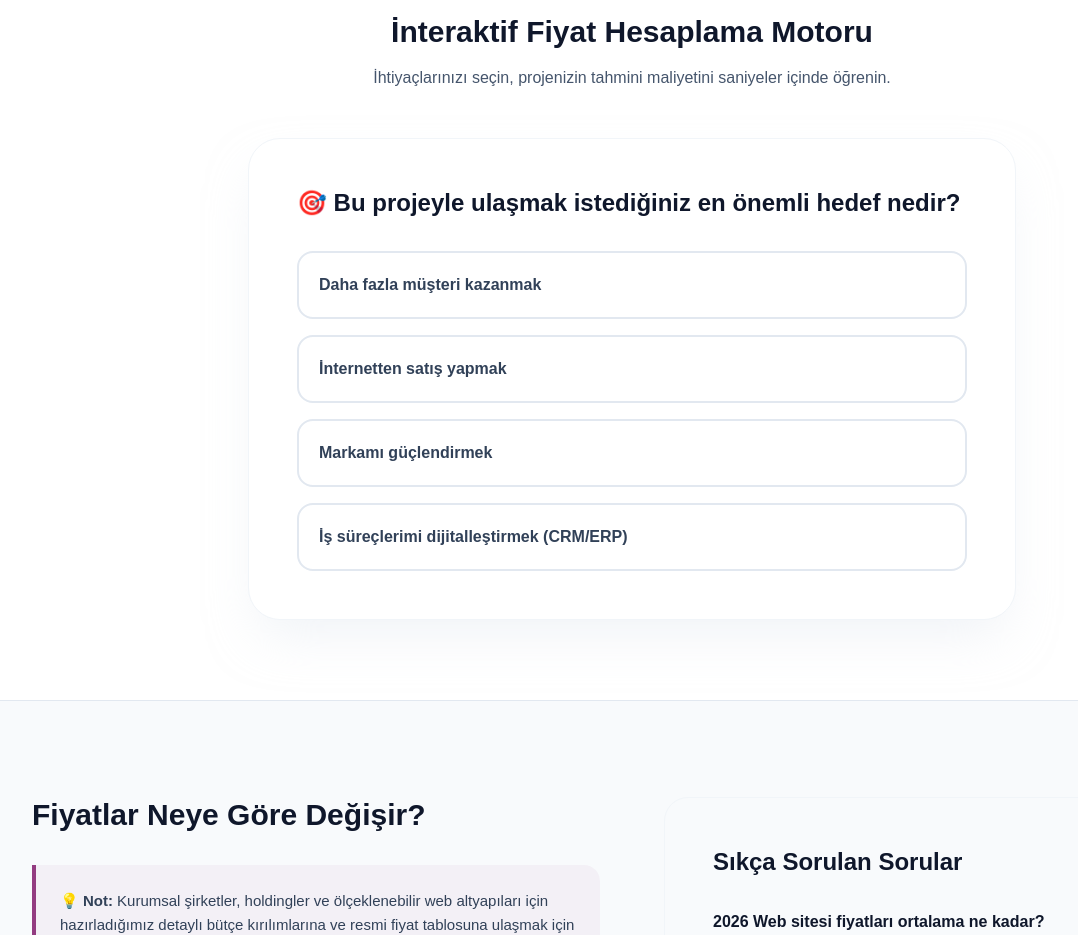
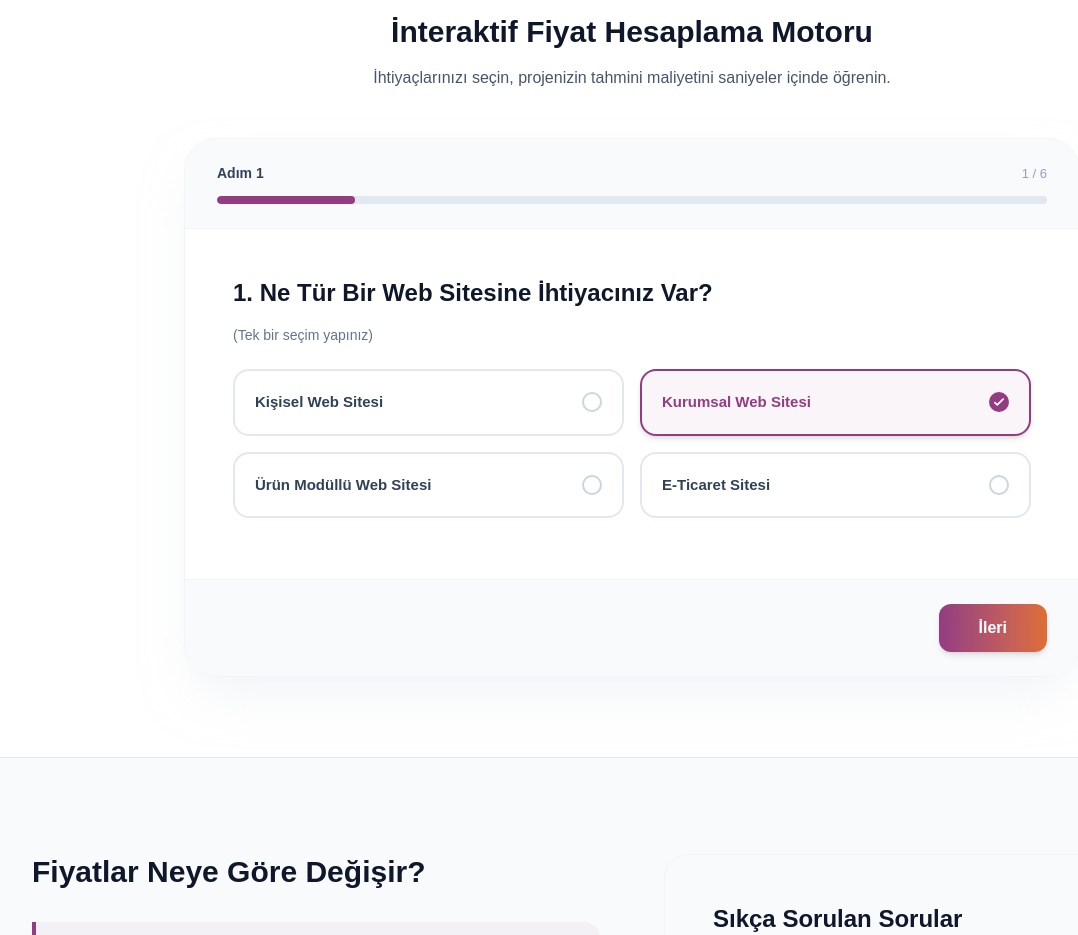
Before and after one commit to elamedya-sudo/eladesign-next, a Next.js app: page /web-sitesi-fiyatlari in a window 1280 px wide. Shown: the part 1160-2095 px from the top of the page, without its empty margins (8-1086 px from the left). Built offline with nearby package versions, Linux system fonts and the light colour scheme.

Commit message:
Fiyat hesaplama eskiye dön

```diff
--- a/app/(main)/web-sitesi-fiyatlari/page.tsx
+++ b/app/(main)/web-sitesi-fiyatlari/page.tsx
@@ -1,5 +1,5 @@
 import Link from "next/link";
-import SalesAdvisor from "@/components/sections/SalesAdvisor";
+import PriceCalculator from "@/components/sections/PriceCalculator";
 
 // 1. GLOBAL VİZYON ODAKLI METADATA & CANONICAL
 export const metadata = {
@@ -154,7 +154,7 @@ export default function PricingPage() {
               <p className="text-slate-600">İhtiyaçlarınızı seçin, projenizin tahmini maliyetini saniyeler içinde öğrenin.</p>
             </div>
 
-            <SalesAdvisor />
+            <PriceCalculator />
           </div>
         </div>
 
--- a/components/sections/SalesAdvisor.tsx
+++ /dev/null
@@ -1,102 +0,0 @@
-"use client";
-
-import { useState } from "react";
-
-const questions = [
-  {
-    id: "q1",
-    title: "🎯 Bu projeyle ulaşmak istediğiniz en önemli hedef nedir?",
-    options: [
-      { id: "lead_gen", label: "Daha fazla müşteri kazanmak", segment: "professional" },
-      { id: "ecommerce", label: "İnternetten satış yapmak", segment: "ecommerce" },
-      { id: "branding", label: "Markamı güçlendirmek", segment: "professional" },
-      { id: "automation", label: "İş süreçlerimi dijitalleştirmek (CRM/ERP)", segment: "enterprise" },
-    ]
-  },
-  {
-    id: "q2",
-    title: "🏢 İşletmenizi en iyi hangisi tanımlar?",
-    options: [
-      { id: "small", label: "Küçük işletme / Yeni kuruluyor", segment: "starter" },
-      { id: "kobi", label: "Büyüyen KOBİ", segment: "professional" },
-      { id: "enterprise", label: "Kurumsal / Çok Şubeli / Uluslararası", segment: "enterprise" },
-    ]
-  },
-  {
-    id: "q3",
-    title: "💰 Projede sizin için en önemli öncelik hangisi?",
-    options: [
-      { id: "budget", label: "En uygun maliyet", segment: "starter" },
-      { id: "balance", label: "Fiyat / Performans dengesi", segment: "professional" },
-      { id: "quality", label: "Uzun ömürlü ve kaliteli çözüm", segment: "professional" },
-      { id: "tech", label: "En gelişmiş teknoloji (AI/API)", segment: "enterprise" },
-    ]
-  }
-];
-
-export default function SalesAdvisor() {
-  const [step, setStep] = useState(0);
-  const [answers, setAnswers] = useState<Record<string, string>>({});
-  const brandColor = "#933c81";
-
-  const handleSelect = (questionId: string, segment: string) => {
-    setAnswers({ ...answers, [questionId]: segment });
-    if (step < questions.length - 1) {
-      setStep(step + 1);
-    } else {
-      setStep(1); // Analiz ekranı
-      setTimeout(() => setStep(2), 2000); // 2 sn analiz süresi
-    }
-  };
-
-  return (
-    <div className="bg-white rounded-[2rem] shadow-2xl shadow-slate-200/50 border border-slate-100 p-8 lg:p-12 max-w-3xl mx-auto min-h-[400px] flex flex-col justify-center">
-
-      {/* Soru Aşaması */}
-      {step === 0 && (
-        <div className="animate-in fade-in duration-500">
-          <h3 className="text-2xl font-extrabold text-slate-900 mb-8">{questions[0].title}</h3>
-          <div className="grid grid-cols-1 gap-4">
-            {questions[0].options.map(opt => (
-              <button key={opt.id} onClick={() => handleSelect(questions[0].id, opt.segment)} className="p-5 rounded-2xl border-2 border-slate-200 hover:border-[#933c81] text-left font-semibold text-slate-700 hover:text-[#933c81] transition-all">
-                {opt.label}
-              </button>
-            ))}
-          </div>
-        </div>
-      )}
-
-      {/* Analiz Ekranı */}
-      {step === 1 && (
-        <div className="text-center animate-pulse">
-          <div className="w-16 h-16 bg-[#933c81]/10 rounded-full flex items-center justify-center mx-auto mb-6">⚙️</div>
-          <h3 className="text-xl font-bold text-slate-900">Dijital Stratejiniz Analiz Ediliyor...</h3>
-          <p className="text-slate-500">İşletme hedeflerinize en uygun teknoloji mimarisini kurguluyoruz.</p>
-        </div>
-      )}
-
-      {/* Özet Ekranı */}
-      {step === 2 && (
-        <div className="animate-in zoom-in-95 duration-500 bg-slate-900 text-white p-8 rounded-3xl">
-          <h2 className="text-2xl font-bold mb-4 text-[#e890d6]">Stratejik Çözüm Özetiniz</h2>
-          <p className="text-slate-300 mb-6 leading-relaxed">Verdiğiniz yanıtlar doğrultusunda; standart bir web sitesinden ziyade, operasyonel verimliliği artıracak özel bir mimari öneriyoruz. Bu, markanızın dijital varlığını bir üst seviyeye taşıyacaktır.</p>
-          <button onClick={() => setStep(3)} className="w-full bg-[#933c81] py-4 rounded-xl font-bold hover:bg-[#7a316a] transition-all">
-            Detaylı Raporu İndir
-          </button>
-        </div>
-      )}
-
-      {/* Lead Capture */}
-      {step === 3 && (
-        <div className="animate-in fade-in duration-500">
-          <h3 className="text-2xl font-bold mb-6">Detaylı Rapor İçin İletişim</h3>
-          <input className="w-full p-4 mb-4 border border-slate-200 rounded-xl" placeholder="Ad Soyad" />
-          <input className="w-full p-4 mb-4 border border-slate-200 rounded-xl" placeholder="E-posta" />
-          <button className="w-full bg-slate-900 text-white py-4 rounded-xl font-bold hover:bg-black transition-all">
-            Raporu Oluştur ve Gönder
-          </button>
-        </div>
-      )}
-    </div>
-  );
-}
```
